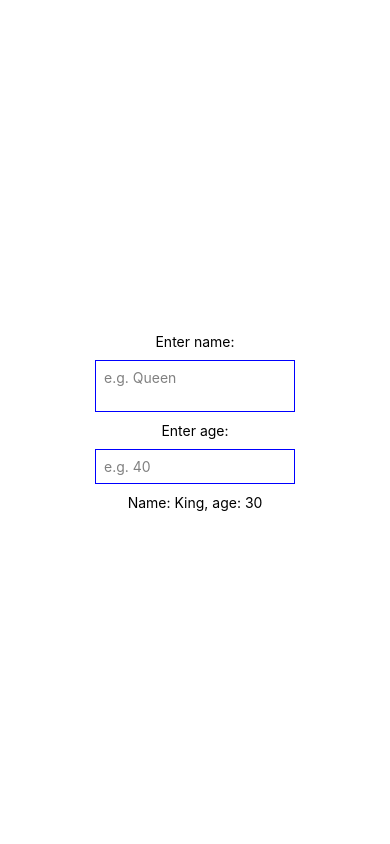
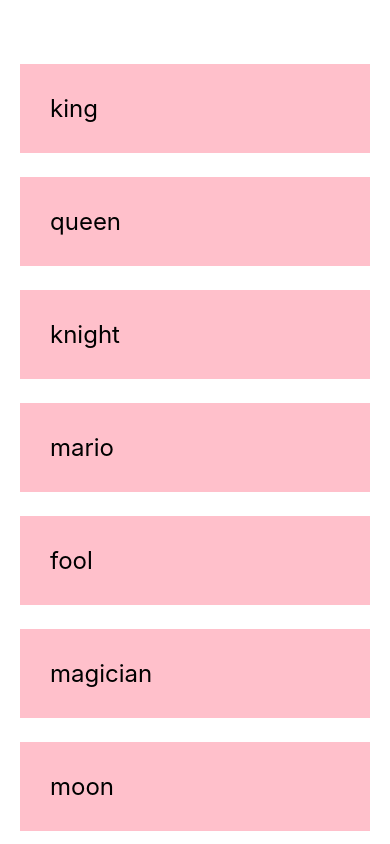
Before and after one commit to BinhT1/react-native-fundamental, a React Native app: screen / in a window 390 px wide. Built offline with nearby package versions, Linux system fonts and the light colour scheme.

Commit message:
List & scrollView

```diff
--- a/App.js
+++ b/App.js
@@ -1,37 +1,29 @@
 import { StatusBar } from "expo-status-bar";
-import { StyleSheet, Text, TextInput, View } from "react-native";
+import { ScrollView, StyleSheet, Text, TextInput, View } from "react-native";
 import React, { useState } from "react";
 
 export default function App() {
-  const [name, setName] = useState("King");
-  const [age, setAge] = useState("30");
+  const [people, setPeople] = useState([
+    { name: "king", key: "1" },
+    { name: "queen", key: "2" },
+    { name: "knight", key: "3" },
+    { name: "mario", key: "4" },
+    { name: "fool", key: "5" },
+    { name: "magician", key: "6" },
+    { name: "moon", key: "7" },
+    { name: "sun", key: "8" },
+  ]);
 
   return (
     <View style={styles.container}>
-      <StatusBar style="auto" />
-      <Text>Enter name:</Text>
-      <TextInput
-        multiline
-        style={styles.input}
-        placeholder="e.g. Queen"
-        placeholderTextColor={"gray"}
-        onChangeText={(value) => {
-          setName(value);
-        }}
-      ></TextInput>
-      <Text>Enter age:</Text>
-      <TextInput
-        keyboardType="numeric"
-        style={styles.input}
-        placeholder="e.g. 40"
-        placeholderTextColor={"gray"}
-        onChangeText={(value) => {
-          setAge(value);
-        }}
-      ></TextInput>
-      <Text>
-        Name: {name}, age: {age}
-      </Text>
+      <StatusBar style="auto" hidden={true} />
+      <ScrollView>
+        {people.map((item) => (
+          <View key={item.key}>
+            <Text style={styles.item}>{item.name}</Text>
+          </View>
+        ))}
+      </ScrollView>
     </View>
   );
 }
@@ -40,14 +32,15 @@
   container: {
     flex: 1,
     backgroundColor: "#fff",
-    alignItems: "center",
-    justifyContent: "center",
+    paddingTop: 40,
+    paddingHorizontal: 20,
+    // alignItems: "center",
+    // justifyContent: "center",
   },
-  input: {
-    borderWidth: 1,
-    borderColor: "blue",
-    padding: 8,
-    margin: 10,
-    width: 200,
+  item: {
+    marginTop: 24,
+    padding: 30,
+    backgroundColor: "pink",
+    fontSize: 24,
   },
 });
```
Also changed, not shown: 1 other file (tests, documents, lock files or other folders).
